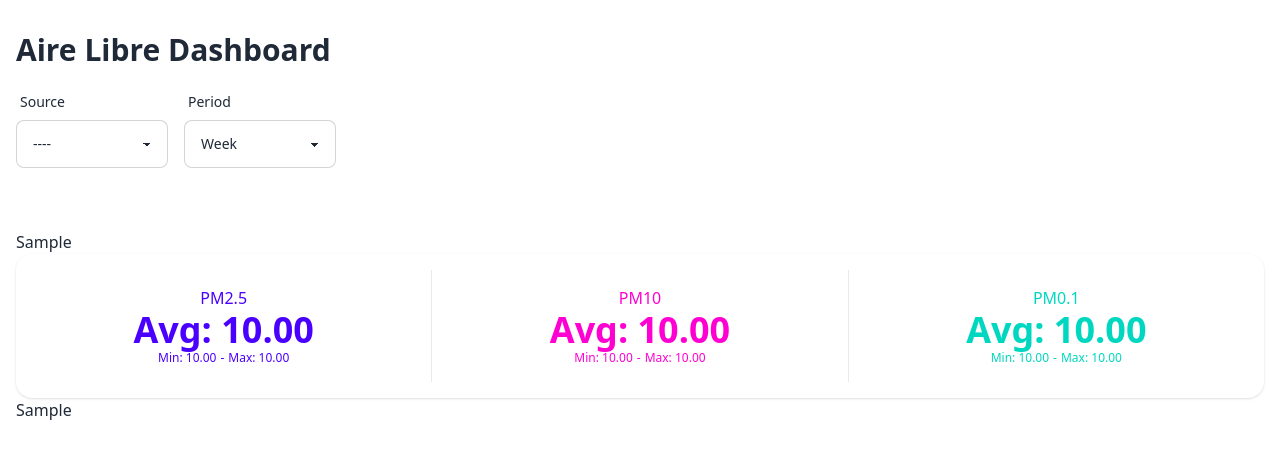
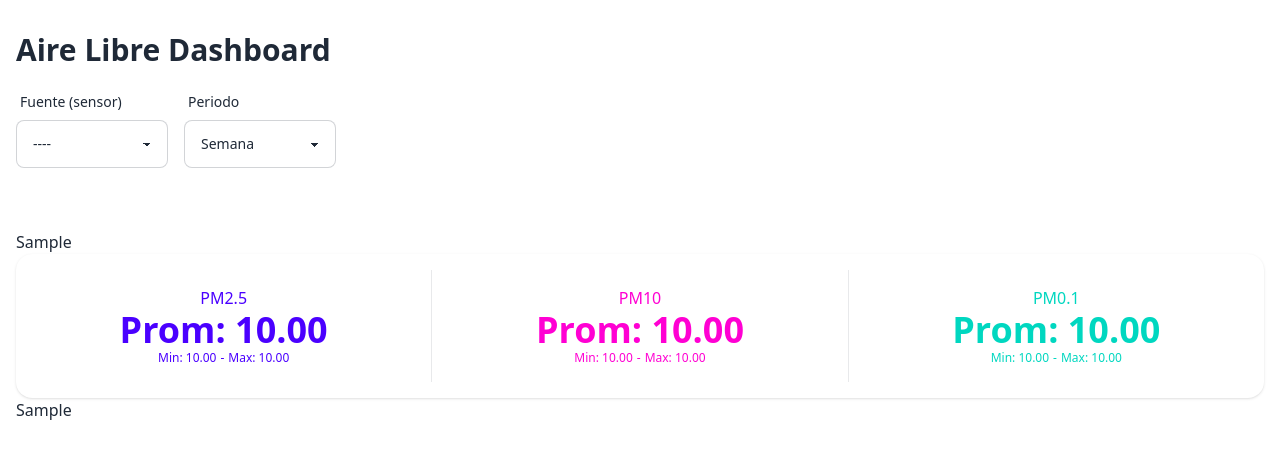
Before and after one commit to giulianopicco/aire_libre_dash, a Django app: template aire_libre/templates/aire_libre/index.html in a window 1280 px wide. Shown: the top 459 px of the page. Run offline with Django 5.2, Linux system fonts and the light colour scheme; tables that the repository leaves empty hold one stand-in row (values such as "Sample post"); the template is opened without the code that fills it: values that come from a table or form of the project are taken from there, most other values are stand-ins (such as "Sample title", 1, 10 or a date in 2020); a database or web service that is not in the repository returns one stand-in record (values such as "Sample title"); data that the repository does not hold is empty; some libraries are stand-ins or nearby versions.

Commit message:
Translate site to Spanish

```diff
--- a/aire_libre/forms.py
+++ b/aire_libre/forms.py
@@ -2,22 +2,22 @@
 from django import forms
 import requests
 
-periods = [(1, "Day"), (7, "Week"), (30, "Month")]
+periods = [(1, "Día"), (7, "Semana"), (30, "Mes")]
 
 
 class MesurementsForm(forms.Form):
-    period = forms.ChoiceField(choices=periods, initial=7)
+    period = forms.ChoiceField(choices=periods, initial=7, label='Periodo')
 
     def __init__(self, *args, **kwargs):
         super().__init__(*args, **kwargs)
         response = requests.get('https://rald-dev.greenbeep.com/api/v1/aqi')
         try:
             data = response.json()
-        except json.JSONDECODEError as e:
+        except json.decoder.JSONDecodeError as e:
             print(e)
             data = []
         choices = [(choice['source'], choice['description'])
                    for choice in data]
         choices.insert(0, ('', '----'))
         self.fields['source'] = forms.ChoiceField(
-            choices=choices)
+            choices=choices, label='Fuente (sensor)')
--- a/aire_libre/templates/aire_libre/index.html
+++ b/aire_libre/templates/aire_libre/index.html
@@ -36,7 +36,7 @@
                         stroke-width="2"
                         d="M13 16h-1v-4h-1m1-4h.01M21 12a9 9 0 11-18 0 9 9 0 0118 0z"></path>
                 </svg>
-                <span>Select a source.</span>
+                <span>Elige una fuente (sensor).</span>
             </div>
         {% endif %}
     </div>
--- a/aire_libre/templates/aire_libre/partials/chart.html
+++ b/aire_libre/templates/aire_libre/partials/chart.html
@@ -3,7 +3,7 @@
 
   <div class="stat place-items-center">
     <div class="stat-title text-primary">PM2.5</div>
-    <div class="stat-value text-primary">Avg: {{ stats.pm2dot5.average | floatformat:2 }}</div>
+    <div class="stat-value text-primary">Prom: {{ stats.pm2dot5.average | floatformat:2 }}</div>
     <div class="stat-desc text-primary">
       <div class="flex items-center flex-row gap-1 justify-center">
         <div>Min: {{ stats.pm2dot5.minimum | floatformat:2 }}</div>
@@ -15,7 +15,7 @@
 
   <div class="stat place-items-center">
     <div class="stat-title text-secondary">PM10</div>
-    <div class="stat-value text-secondary">Avg: {{ stats.pm10.average | floatformat:2 }}</div>
+    <div class="stat-value text-secondary">Prom: {{ stats.pm10.average | floatformat:2 }}</div>
     <div class="stat-desc text-secondary">
       <div class="flex items-center flex-row gap-1 justify-center">
         <div>Min: {{ stats.pm10.minimum | floatformat:2 }}</div>
@@ -27,7 +27,7 @@
 
   <div class="stat place-items-center">
     <div class="stat-title text-accent">PM0.1</div>
-    <div class="stat-value text-accent">Avg: {{ stats.pm1dot0.average | floatformat:2 }}</div>
+    <div class="stat-value text-accent">Prom: {{ stats.pm1dot0.average | floatformat:2 }}</div>
     <div class="stat-desc text-accent">
       <div class="flex items-center flex-row gap-1 justify-center">
         <div>Min: {{ stats.pm1dot0.minimum | floatformat:2 }}</div>
--- a/aire_libre/utils.py
+++ b/aire_libre/utils.py
@@ -62,7 +62,6 @@
 
     url = f"{endpoint}?{urlencode(query)}"
     response = requests.get(url)
-    print(url)
     return response.json()
 
 
--- a/aire_libre/views.py
+++ b/aire_libre/views.py
@@ -30,9 +30,9 @@
     df = df.sort_values(by='recorded', ascending=True)
 
     fig_heatmap = charting.get_heatmap_chart(df, period,
-                                             f"AQI by hour from {next((y for x, y in form.fields['source'].choices if x == source), None)} in the last {period} days")
+                                             f"Índice de Calidad del Aire (AQI) por hora en {next((y for x, y in form.fields['source'].choices if x == source), None)} en los últimos {period} días")
     fig_line = charting.get_line_chart(df,
-                                       f"Number of PM2.5, PM10 and PM10.1 measured from {next((y for x, y in form.fields['source'].choices if x == source), None)} in the last {period} days")
+                                       f"Cantidad de PM2.5, PM10 y PM10.1 medidas en {next((y for x, y in form.fields['source'].choices if x == source), None)} en los últimos {period} días")
 
     pm_values = charting.get_stats_data(source, period)
 
```
Also changed, not shown: aire_libre/charting.py (+9 -7 lines).
